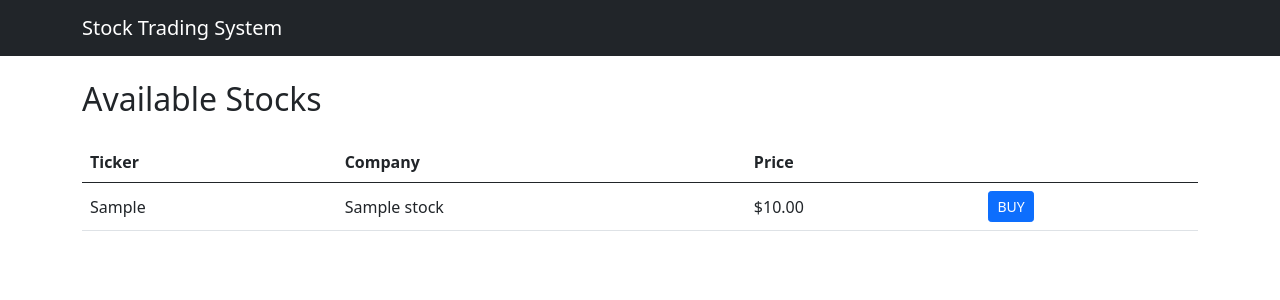
After one commit to ozzyfragoso/ift401-final-build, a Flask app: page /stocks in a window 1280 px wide. The commit adds this page. Shown: the top 300 px of the page. Run offline with Flask 3, Linux system fonts and the light colour scheme; a user stored in the database is signed in; tables that the repository leaves empty hold one stand-in row (values such as "Sample post").

Commit message:
Add Buy Stock: Stocks page, Buy panel, confirmed purchase
Adds the Buy Stock feature:

- Stocks page (/stocks) lists active stocks with a BUY button on every row.
- Buy panel (/stocks/<symbol>/buy) checks that the market is open, then
  takes a quantity and shows the total with a Yes/No confirmation. An
  Edit order button returns to the quantity form.
- A confirmed purchase deducts cash, updates the holding (weighted average
  price), reduces the stock's available quantity and records a transaction
  with a timestamp, all in one commit with a rollback on error.
- Blocks the purchase when the market is closed, the quantity is not a
  whole number of 1 or more, it exceeds the available shares, or it costs
  more than the cash balance.
- Adds market_is_open() (admin schedule, or weekdays 9 AM to 5 PM by
  default) and a Stocks link in the customer nav bar.

```diff
--- a/app.py
+++ b/app.py
@@ -1,5 +1,5 @@
 import os
-from datetime import datetime
+from datetime import datetime, time
 
 from dotenv import load_dotenv
 from flask import Flask, render_template, request, redirect, url_for, flash
@@ -211,3 +211,156 @@ def logout():
     logout_user()
     flash('You have been logged out.', 'success')
     return redirect(url_for('login'))
+
+
+
+# Buy Stock
+
+
+def market_is_open():
+    now = datetime.now()
+    schedule = MarketSchedule.query.filter_by(market_date=now.date()).first()
+
+    # An administrator's schedule for today always wins over the default hours
+    if schedule:
+        if schedule.market_status != 'open':
+            return False
+        if schedule.open_time is None or schedule.close_time is None:
+            return False
+        return schedule.open_time <= now.time() < schedule.close_time
+
+    # No schedule for today: the default is Monday to Friday, 9:00 AM to 5:00 PM
+    return now.weekday() < 5 and time(9, 0) <= now.time() < time(17, 0)
+
+
+def read_quantity(quantity_text):
+    # Shares are bought in whole numbers, at least 1; anything else (0, -5, 2.5, "ten") is rejected
+    if quantity_text.isdigit() and int(quantity_text) >= 1:
+        return int(quantity_text)
+    return None
+
+
+def validate_funds(user, total):
+    return user.cash_balance >= total
+
+
+def update_cash_balance(user, amount):
+    # Buy passes a negative amount (money out), Sell a positive one (money in)
+    user.cash_balance = user.cash_balance + amount
+
+
+def update_stock_inventory(stock, change):
+    # Buy passes a negative change (shares leave the inventory), Sell a positive one
+    stock.available_quantity = stock.available_quantity + change
+
+
+def update_holding(user_id, stock_id, quantity, price):
+    holding = Holding.query.filter_by(user_id=user_id, stock_id=stock_id).first()
+
+    if holding:
+        # Weighted average: what all the shares cost together, divided by how many there are now
+        total_cost = holding.quantity * holding.average_price + quantity * price
+        holding.quantity = holding.quantity + quantity
+        holding.average_price = round(total_cost / holding.quantity, 2)
+    else:
+        new_holding = Holding(user_id=user_id, stock_id=stock_id, quantity=quantity, average_price=price)
+        db.session.add(new_holding)
+
+
+def record_stock_transaction(user_id, stock_id, transaction_type, quantity, price, total):
+    # transaction_date is filled in automatically with the current date and time
+    transaction = StockTransaction(
+        user_id=user_id,
+        stock_id=stock_id,
+        transaction_type=transaction_type,
+        quantity=quantity,
+        price_per_share=price,
+        total_amount=total
+    )
+    db.session.add(transaction)
+
+
+def check_buy_order(stock, quantity):
+    # Returns the reason the order cannot go through, or None when it can
+    if quantity is None:
+        return 'Enter a whole number of shares, 1 or more.'
+    if quantity > stock.available_quantity:
+        return f'Only {stock.available_quantity} shares of {stock.symbol} are available.'
+    total = quantity * stock.current_price
+    if not validate_funds(current_user, total):
+        return f'Insufficient funds. This purchase costs ${total:,.2f} and your cash balance is ${current_user.cash_balance:,.2f}.'
+    return None
+
+
+# Screen 1: every active stock with its price and a BUY button
+@app.route('/stocks')
+@login_required
+def stocks():
+    active_stocks = Stock.query.filter_by(status='active').all()
+    return render_template('stocks.html', stocks=active_stocks)
+
+
+# Screen 2: the Buy panel. GET shows the quantity form; POST checks the order and asks for confirmation
+@app.route('/stocks/<string:symbol>/buy', methods=['GET', 'POST'])
+@login_required
+def buy_panel(symbol):
+    stock = Stock.query.filter_by(symbol=symbol, status='active').first()
+    if not stock:
+        flash('That stock is not available.', 'danger')
+        return redirect(url_for('stocks'))
+
+    # The BUY buttons are always shown, so the market check happens here, after a stock is selected
+    if not market_is_open():
+        flash('Market is closed.', 'warning')
+        return redirect(url_for('stocks'))
+
+    if request.method == 'POST':
+        quantity = read_quantity(request.form['quantity'].strip())
+        problem = check_buy_order(stock, quantity)
+        if problem:
+            flash(problem, 'danger')
+            return redirect(url_for('buy_panel', symbol=symbol))
+
+        total = quantity * stock.current_price
+        return render_template('buy.html', stock=stock, quantity=quantity, total=total)
+
+    return render_template('buy.html', stock=stock, quantity=None, total=None)
+
+
+# Runs only after the customer selects Yes; a purchase cannot be cancelled once this commits
+@app.route('/stocks/<string:symbol>/buy/confirm', methods=['POST'])
+@login_required
+def buy_stock(symbol):
+    stock = Stock.query.filter_by(symbol=symbol, status='active').first()
+    if not stock:
+        flash('That stock is not available.', 'danger')
+        return redirect(url_for('stocks'))
+
+    # Check everything again: the market may have closed or the balance changed since the panel loaded
+    if not market_is_open():
+        flash('Market is closed.', 'warning')
+        return redirect(url_for('stocks'))
+
+    quantity = read_quantity(request.form['quantity'].strip())
+    problem = check_buy_order(stock, quantity)
+    if problem:
+        flash(problem, 'danger')
+        return redirect(url_for('buy_panel', symbol=symbol))
+
+    price = stock.current_price
+    total = quantity * price
+
+    # All four changes are saved together in one commit, or none of them are
+    try:
+        update_cash_balance(current_user, -total)
+        update_holding(current_user.user_id, stock.stock_id, quantity, price)
+        update_stock_inventory(stock, -quantity)
+        record_stock_transaction(current_user.user_id, stock.stock_id, 'buy', quantity, price, total)
+        db.session.commit()
+        shares = 'share' if quantity == 1 else 'shares'
+        flash(f'Purchase complete: {quantity} {shares} of {stock.symbol} for ${total:,.2f}.', 'success')
+    except Exception:
+        db.session.rollback()
+        flash('The purchase could not be completed. Nothing was charged. Please try again.', 'danger')
+
+    return redirect(url_for('stocks'))
--- a/templates/base.html
+++ b/templates/base.html
@@ -11,6 +11,14 @@
     <nav class="navbar navbar-expand-lg navbar-dark bg-dark">
         <div class="container">
             <span class="navbar-brand">Stock Trading System</span>
+            {# Customer navigation; Portfolio, Cash Account and History are added as those pages are built #}
+            {% if current_user.is_authenticated and not current_user.admin_access %}
+            <ul class="navbar-nav">
+                <li class="nav-item">
+                    <a class="nav-link" href="{{ url_for('stocks') }}">Stocks</a>
+                </li>
+            </ul>
+            {% endif %}
         </div>
     </nav>
     <div class="container mt-4">
--- /dev/null
+++ b/templates/stocks.html
@@ -0,0 +1,35 @@
+{% extends "base.html" %}
+
+{% block title %}Stocks{% endblock %}
+
+{% block content %}
+<h2 class="mb-4">Available Stocks</h2>
+
+{% if stocks %}
+<table class="table align-middle">
+    <thead>
+        <tr>
+            <th>Ticker</th>
+            <th>Company</th>
+            <th>Price</th>
+            <th></th>
+        </tr>
+    </thead>
+    <tbody>
+        {% for stock in stocks %}
+        <tr>
+            <td>{{ stock.symbol }}</td>
+            <td>{{ stock.company_name }}</td>
+            <td>${{ "{:,.2f}".format(stock.current_price) }}</td>
+            {# BUY is shown on every row, even when the market is closed; the Buy panel checks the market #}
+            <td>
+                <a href="{{ url_for('buy_panel', symbol=stock.symbol) }}" class="btn btn-primary btn-sm">BUY</a>
+            </td>
+        </tr>
+        {% endfor %}
+    </tbody>
+</table>
+{% else %}
+<p>No stocks are available right now.</p>
+{% endif %}
+{% endblock %}
```
Also changed, not shown: templates/buy.html (added, +47 -0 lines), README.md.
